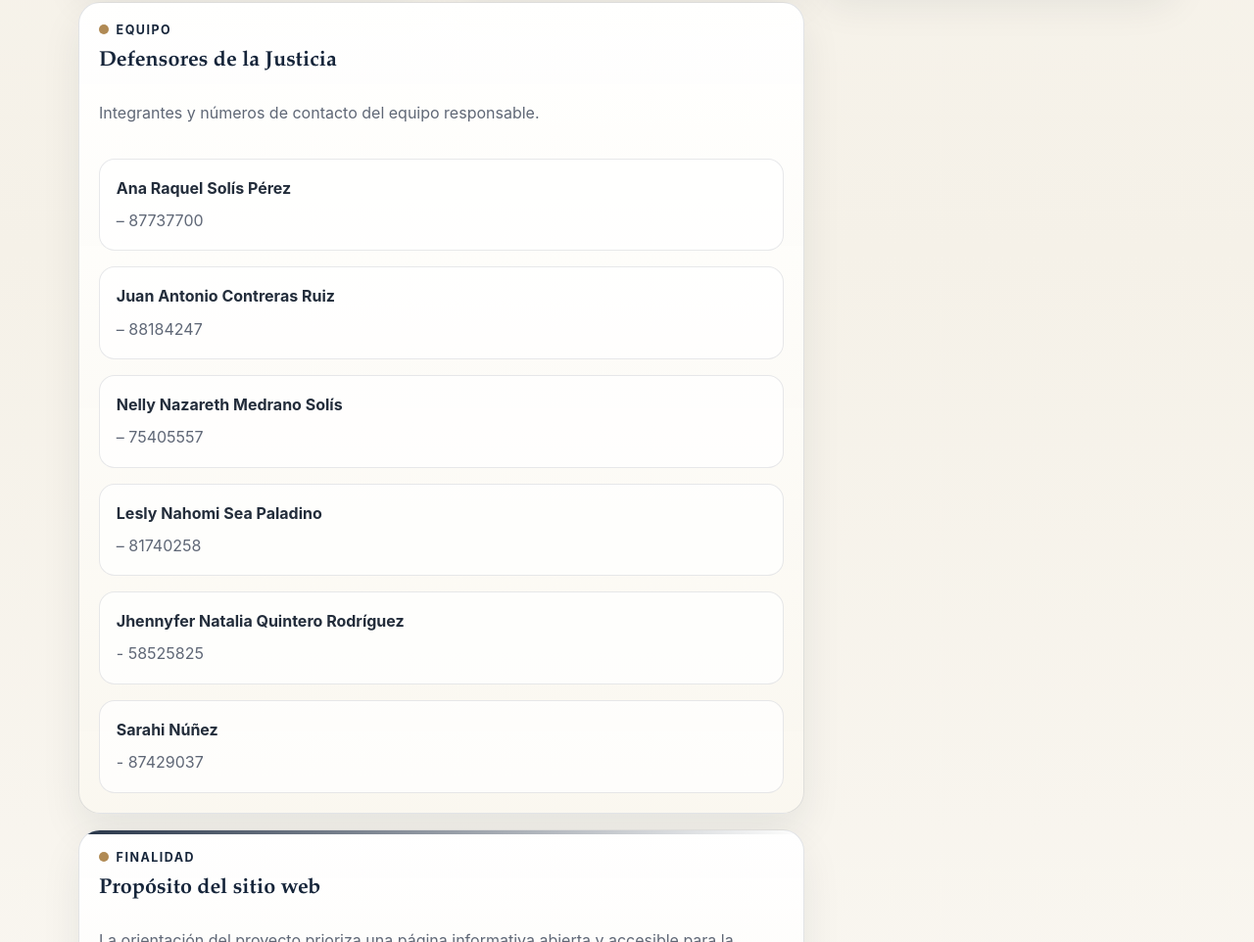
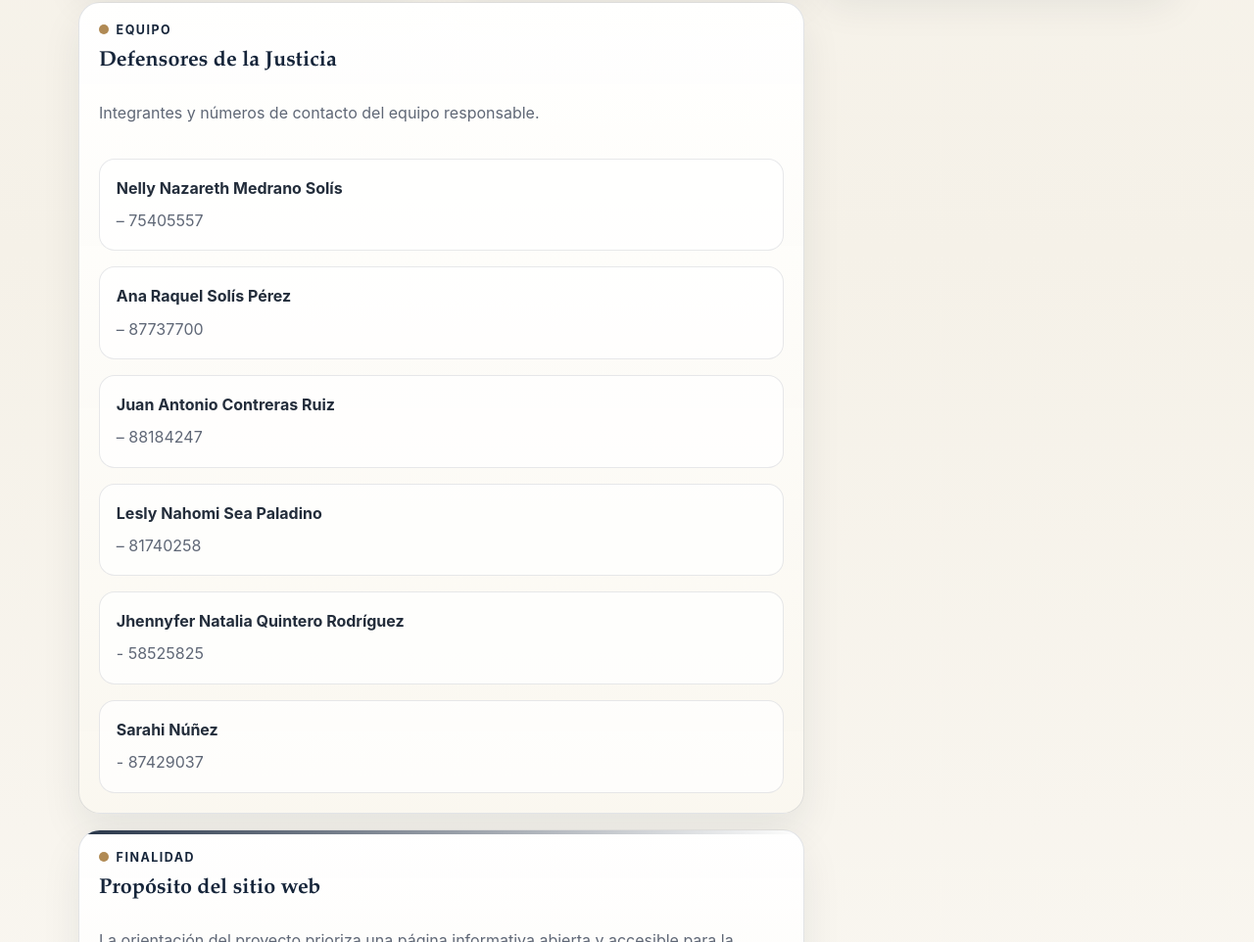
Before and after one commit to JulioAburto/Derecho, an Astro site: page /proyecto in a window 1280 px wide. Shown: the part 1231-2193 px from the top of the page at 98% size. Built offline with nearby package versions, Linux system fonts and the light colour scheme; Astro itself is replaced by a stand-in of ours.

Commit message:
feat: create project information page with institutional details and team contacts

```diff
--- a/src/pages/proyecto.astro
+++ b/src/pages/proyecto.astro
@@ -81,10 +81,10 @@ import BaseLayout from "../layouts/BaseLayout.astro";
       accent="blue"
       span="wide"
     >
-      <ul class="info-list">
+    <ul class="info-list">
+        <li><strong>Nelly Nazareth Medrano Solís</strong> – 75405557</li>
         <li><strong>Ana Raquel Solís Pérez</strong> – 87737700</li>
         <li><strong>Juan Antonio Contreras Ruiz</strong> – 88184247</li>
-        <li><strong>Nelly Nazareth Medrano Solís</strong> – 75405557</li>
         <li><strong>Lesly Nahomi Sea Paladino</strong> – 81740258</li>
         <li><strong>Jhennyfer Natalia Quintero Rodríguez</strong> - 58525825</li>
         <li><strong>Sarahi Núñez</strong> - 87429037</li>
```
